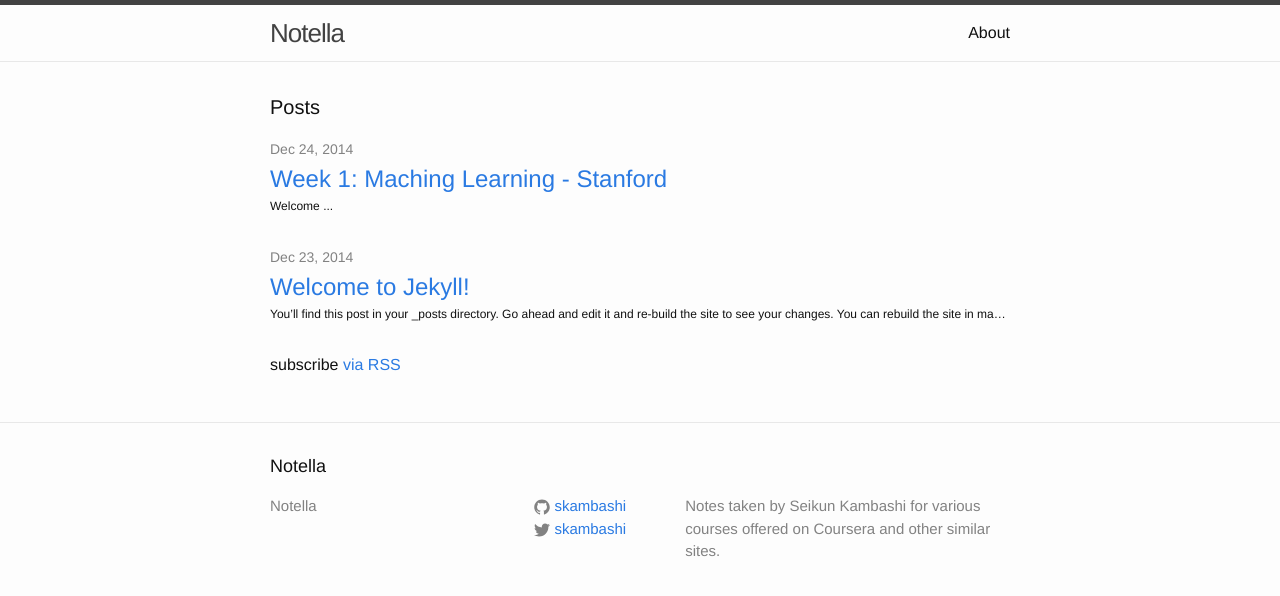
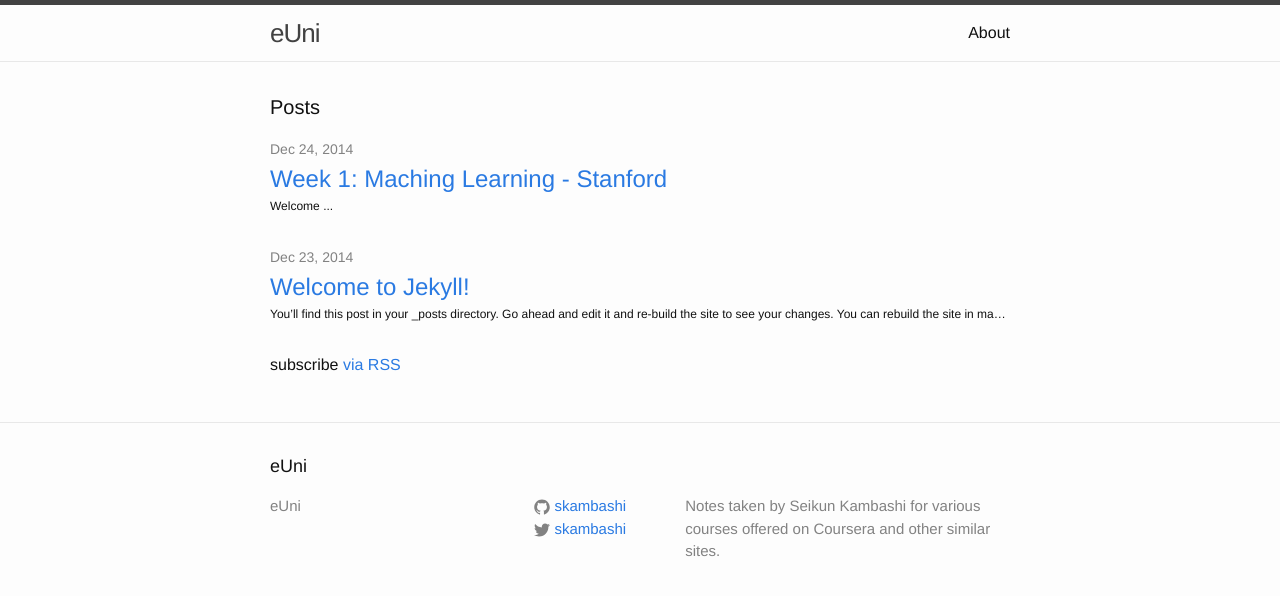
Before and after one commit to skambashi/eUni, a Jekyll site: the page built from index.html, in a window 1280 px wide. Shown: the top 596 px of the page. Built offline with Jekyll 4.4.1, drawn with Linux system fonts in a browser that asks for light colours.

Commit message:
Update _config.yml

```diff
--- a/_config.yml
+++ b/_config.yml
@@ -1,5 +1,5 @@
 # Site settings
-title: Notella
+title: eUni
 email: your-email@domain.com
 description: > # this means to ignore newlines until "baseurl:"
   Notes taken by Seikun Kambashi for various courses offered on Coursera and other similar sites.
```
